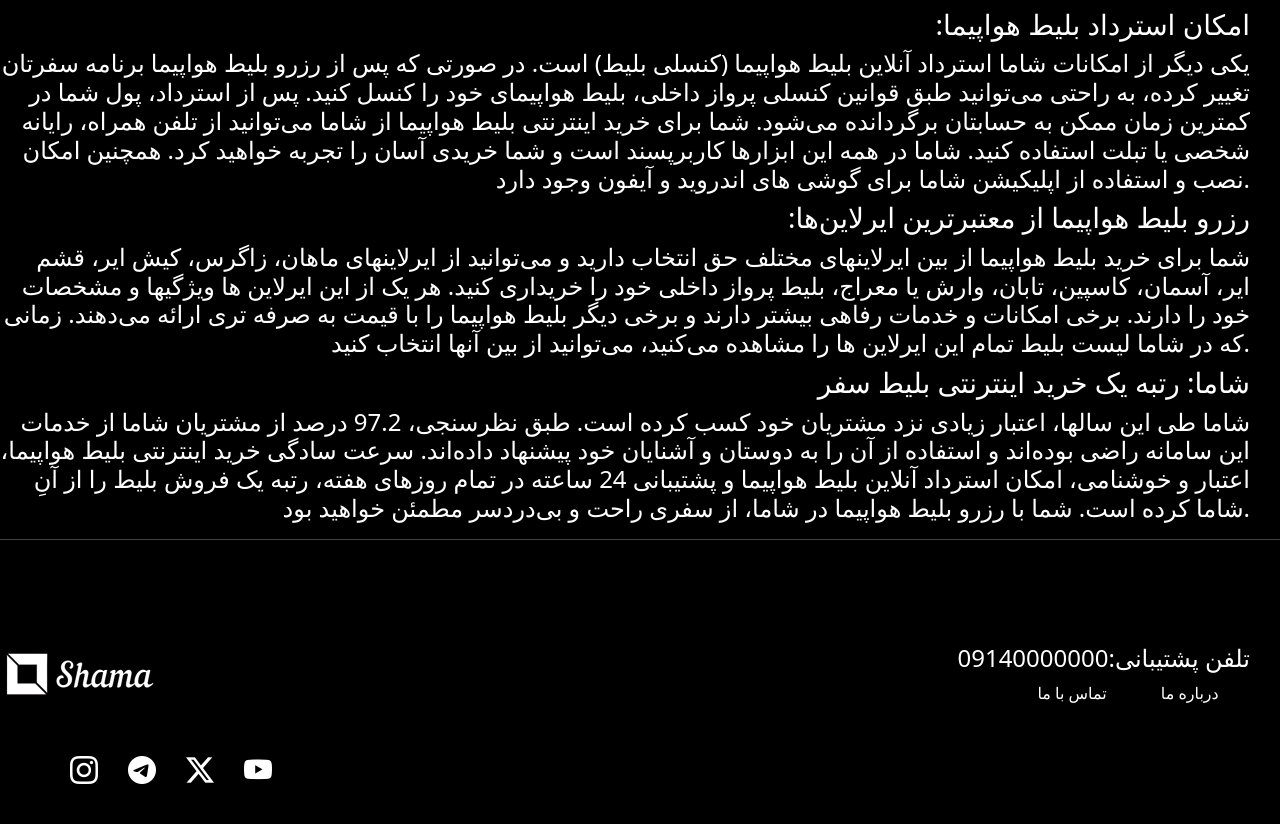
After one commit to aria1hz/shama_AirLine, a Django app: page /loged/ in a window 1280 px wide. The commit adds this page. Shown: the part 2435-3259 px from the top of the page. Run offline with Django 5.2, Linux system fonts and the light colour scheme; some libraries are stand-ins or nearby versions.

Commit message:
UPDATES_DONE

```diff
--- a/aboutus/templates/aboutus/aboutus.html
+++ b/aboutus/templates/aboutus/aboutus.html
@@ -14,7 +14,7 @@
             <div class="Nav">
                 <ul class="Nav_Items">
                     <li>
-                        <i style="color: white;" class="bi bi-person-circle h3"></i><a style="text-decoration: none; color:white" href="{% url 'account:login' %}"> ورود  یا ثبت نام</a>
+                        <i style="color: white;" class="bi bi-person-circle h3"></i><a style="text-decoration: none; color:white" href="{% url 'account:login' %}">{{user.username}}</a>
                     </li>
                     <li>
                         <i style="color: white;" class="bi bi-people-fill h3"></i><a style="text-decoration: none; color:white" href="{% url 'contactus:contactus' %}"> پشتیبانی آنلاین</a>
--- a/account/views.py
+++ b/account/views.py
@@ -6,6 +6,8 @@ from django.contrib.auth import login,logout
 from django.utils.crypto import get_random_string
 
 def login_page(request):
+    if request.user.is_authenticated:
+        return redirect(reverse('home:loged'))
     if request.method == 'POST':
         form = LoginForm(request.POST)
         if form.is_valid():
@@ -15,7 +17,7 @@ def login_page(request):
             check_password = user.check_password(user_pass)
             if check_password:
                 login(request,user)
-                return redirect(reverse('home:home'))
+                return redirect(reverse('home:loged'))
             else:
                 print('error')
 
@@ -42,7 +44,7 @@ def register(request):
                 new_user.email_active_code=get_random_string(100)
                 new_user.save()
                 return redirect(reverse('account:login'))
-            #bara in ye page besaz Ke bege email khod ra check namayid
+
         else:
             return render(request,"account/signup.html", {'form' : form} )
     return render(request,"account/signup.html", {'form' : RegisterForm} )
--- a/contactus/templates/contactus/contactus.html
+++ b/contactus/templates/contactus/contactus.html
@@ -14,7 +14,7 @@
             <div class="Nav">
                 <ul class="Nav_Items">
                     <li>
-                        <i style="color: white;" class="bi bi-person-circle h3"></i><a style="text-decoration: none; color:white" href="{% url 'account:login' %}"> ورود  یا ثبت نام</a>
+                        <i style="color: white;" class="bi bi-person-circle h3"></i><a style="text-decoration: none; color:white" href="{% url 'account:login' %}">{{user.username}}</a>
                     </li>
                     <li>
                         <i style="color: white;" class="bi bi-people-fill h3"></i><a style="text-decoration: none; color:white" href="{% url 'contactus:contactus' %}"> پشتیبانی آنلاین</a>
--- a/contactus/templates/contactus/success.html
+++ b/contactus/templates/contactus/success.html
@@ -14,7 +14,7 @@
             <div class="Nav">
                 <ul class="Nav_Items">
                     <li>
-                        <i style="color: white;" class="bi bi-person-circle h3"></i><a style="text-decoration: none; color:white" href="{% url 'account:login' %}"> ورود  یا ثبت نام</a>
+                        <i style="color: white;" class="bi bi-person-circle h3"></i><a style="text-decoration: none; color:white" href="{% url 'account:login' %}"> {{user.username}}</a>
                     </li>
                     <li>
                         <i style="color: white;" class="bi bi-people-fill h3"></i><a style="text-decoration: none; color:white" href="{% url 'contactus:contactus' %}"> پشتیبانی آنلاین</a>
--- /dev/null
+++ b/home/templates/home/loged.html
@@ -0,0 +1,162 @@
+<!DOCTYPE html>
+<html lang="en">
+<head>
+    <meta charset="UTF-8">
+    <meta name="viewport" content="width=device-width, initial-scale=1.0">
+    <link rel="stylesheet" href="/static/CSS/styles.css">
+    <link href="https://cdn.jsdelivr.net/npm/bootstrap@5.3.3/dist/css/bootstrap.min.css" rel="stylesheet" integrity="sha384-QWTKZyjpPEjISv5WaRU9OFeRpok6YctnYmDr5pNlyT2bRjXh0JMhjY6hW+ALEwIH" crossorigin="anonymous">
+    <link rel="stylesheet" href="https://cdn.jsdelivr.net/npm/bootstrap-icons@1.11.3/font/bootstrap-icons.min.css">
+    <link rel="stylesheet" href="https://unpkg.com/persian-datepicker@latest/dist/css/persian-datepicker.css"/>
+    <script src="https://code.jquery.com/jquery-3.7.1.js"></script>
+    <script src="https://unpkg.com/persian-date@latest/dist/persian-date.js"></script>
+    <script src="https://unpkg.com/persian-datepicker@latest/dist/js/persian-datepicker.js"></script>
+
+
+    <title>Shama_air</title>
+</head>
+<body>
+    <header>
+        <nav>
+            <div class="Nav">
+                <ul class="Nav_Items">
+                    <li>
+                        <i style="color: white;" class="bi bi-person-circle h3"></i><a style="text-decoration: none; color:white" href="{% url 'account:login' %}">{{user.username}}</a>
+                    </li>
+                    <li>
+                        <i style="color: white;" class="bi bi-people-fill h3"></i><a style="text-decoration: none; color:white" href="{% url 'contactus:contactus' %}"> پشتیبانی آنلاین</a>
+                    </li>
+                    <li>
+                        <i style="color: white;" class="bi bi-houses h3"></i><a style="text-decoration: none; color:white" href="{% url 'home:home' %}"> صفحه اصلی</a>
+                    </li>
+                </ul>
+                <img class="nav_logo" src="/static/Images/default-AnyEraser.png" alt="">
+            </div>
+        </nav>
+        <div class="Hero">
+            <img class="hero_pic" src="/static/Images/cover.png" alt="">
+        </div>
+    </header>
+
+    <section class="main_section">
+        <div class="vehicle">
+            <ul class="vehicle_items">
+                <li><a href="">اوتوبوس</a><i style="color: white;" class="bi bi-bus-front h3"></i></li>
+            </ul>
+            <hr style="color: rgb(117, 117, 117);">
+        </div>
+    </section>
+    <section class="continue">
+        <div class="BOOOX">
+            <form  action="{% url 'home:ticket' %}" method="GET">
+                {% csrf_token %}
+                <input class="textt" placeholder="مبدا" type="search" name="startt">
+                <hr style="color: black;">
+                <input class="textt" placeholder="مقصد" type="search" name="endd" >
+                <hr style="color:black;">
+                <input class="datepicker" placeholder="تاریخ حرکت" type="text" name="movee">
+                <hr style="color: black;">
+                <button class="btnn"  type="submit" >!جستجو!</button>
+            </form>
+            <script>
+                $('.datepicker').persianDatepicker({
+                    initialValue:false,
+                    format: 'YYYY/MM/DD',
+                });
+            </script>
+        </div>
+    </section>
+    <div class="PM">
+        <h3>سایر خدمات شاما </h3>
+    </div>
+    <section class="second_section">
+        <div class="Other_Options">
+            <ul class="Other_Nav">
+                <li><a style="text-decoration: none; color:white" href="{% url 'viza:viza' %}">ویزای سفر</a><i class="bi bi-book-half"></i></li>
+                <li><a style="text-decoration: none; color:white" href="{% url 'aboutus:aboutus' %}">درباره ما</a><i class="bi bi-book-half"></i></li>
+            </ul>
+        </div>
+    </section>
+    <div class="PM2">
+        <h3> پرسش های شما </h3><i style="color: wheat;" class="bi bi-patch-question h1"></i>
+    </div>
+    <section class="Questions ">
+        <div class="det">
+            <details>
+                <summary>چند روز قبل از پرواز، بلیط هواپیما را بخریم؟</summary><p>امکان رزرو بلیط هواپیما از ماه‌ها قبل وجود دارد. اما گاهی اوقات قیمت بلیط هواپیما در روزهای نزدیک به پرواز ارزان‌تر می‌شود. بنابراین در صورتی که شرایطتان اجازه می‌دهد، رزرو آنلاین بلیط هواپیما را به روزهای نزدیک پرواز موکول کنید. البته اگر قصد سفر در ایام پرسفر نظیر تعطیلات را دارید، باید هر چه زودتر رزرو بلیط هواپیما را انجام دهید.
+                </p>
+            </details>
+            <hr>
+            <details>
+                <summary>در هر پرواز، میزان بار مجاز چقدر است؟</summary><p>میزان مجاز بار به کلاس پرواز و کلاس نرخی بلیط بستگی دارد. هنگام خرید آنلاین بلیط هواپیما می‌توانید میزان بار مجاز را در اطلاعات بلیط ببینید. طبیعی است که اگر میزان بارتان بیش از حد مجاز باشد، باید جریمه پرداخت کنید.
+                </p>
+            </details>
+            <hr>
+            <details>
+                <summary>نرخ بلیط هواپیما برای نوزادان و کودکان زیر ۱۲ سال چگونه است؟</summary><p>نرخ بلیط کودکان و نوزادان به کلاس پرواز و کلاس نرخی بستگی دارد. به صورت کلی، قیمت بلیط مسافر کودک (2 الی 12 سال) معادل 50 الی 100 درصد بلیط بزرگسال، و قیمت بلیط مسافر نوزاد (تا دو سال) 10 درصد بلیط بزرگسال است. هنگام تهیه بلیط هواپیما به این نکته توجه داشته باشید.
+                </p>
+            </details>
+            <hr>
+            <details>
+                <summary>رزرو آنلاین بلیط هواپیما هزینه بیشتری از خرید حضوری دارد؟</summary><p>خیر؛ زمانی که از یک سایت معتبر خرید بلیط هواپیما، اقدام به خرید می‌کنید، نه تنها هزینه بیشتری پرداخت نمی‌کنید، حتی ممکن است تخفیف هم بگیرید. ضمنا با خرید آنلاین بلیط هواپیما از پشتیبانی نیز برخودار هستید.</p>
+            </details>
+            <hr>
+            <details>
+                <summary>آیا پس از خرید اینترنتی بلیط هواپیما امکان استرداد آن وجود دارد؟</summary><p>وقتی از شاما یعنی بهترین سایت خرید بلیط هواپیما ، بلیطتان را رزرو می‌کنید، خیالتان آسوده است که امکان استرداد وجه در صورت کنسل کردن بلیط وجود دارد. میزان جریمه را هم هنگام رزرو آنلاین بلیط هواپیما در قسمت قوانین استرداد بخوانید. میزان جریمه به نوع بلیط، کلاس پروازی، کلاس نرخی و... بستگی دارد.
+                </p>
+            </details>
+            <hr>
+            <details>
+                <summary>آیا پس از خرید بلیط هواپیما، امکان تغییر نام یا نام خانوادگی وجود دارد؟</summary><p>در پرواز داخلی یا خارجی، امکان تغییر نام و نام خانوادگی در بلیط سیستمی وجود ندارد. اما در بلیط چارتر، برخی از چارترکننده‌ها این تغییر را می‌پذیرند.</p>
+            </details>
+            <hr>
+            <details>
+                <summary>هنگامی که از سایت خرید بلیط هواپیما رزرو بلیط را انجام می‌دهیم، امکان انتخاب صندلی مورد نظرمان وجود دارد؟</summary><p>خیر؛ هنگام رزرو بلیط هواپیما داخلی یا خارجی امکان انتخاب صندلی وجود ندارد. البته در زمان چک‌این انتخاب محدوده صندلی امکان‌پذیر است.
+                </p>
+            </details>
+            <hr>
+        </div>
+    </section>
+    <div class="PM3">
+        <h3> :بلیط هواپیما </h3>
+    </div>
+    <section class="blog">
+        <h4>.شاما بزرگترین و معتبرترین سایت خرید اینترنتی بلیط هواپیما ، قطار و اتوبوس در کشور است که از سال ۱۳۹۳ کار خود را شروع کرده و در این مدت توانسته رضایت درصد قابل توجهی از کاربران را به دست بیاورد. در ابتدا، فروش بلیط پرواز داخلی در دستور کار شاما قرار داشت؛ اما به مرور امکان خرید سایر محصولات گردشگری نیز به شاما اضافه شد</h4>
+        <img src="https://manaslo.com/wp-content/uploads/2017/02/travel-manaslo.jpg" alt="">
+        <h3>:مزایای خرید بلیط هواپیما از شاما</h3>
+        <h4>شما با خرید بلیط هواپیما از شاما با سامانه مطمئن و معتبری روبه‌رو هستید که تمام نیازهایتان را پاسخ می‌دهد. برای خرید آنلاین بلیط هواپیما در شاما کافیست مبدا، مقصد و تاریخ پرواز خود را انتخاب کنید. پس از کلیک روی جستجو، لیست قیمت بلیط هواپیما به مقصد مورد نظر شما ظاهر می‌شود. در این لیست، انتخابهای متعددی پیش روی شماست. برای اینکه گزینه‌ ها را برای خرید بلیط هواپیما محدودتر کنید، شاما ابزارهای مختلفی در اختیار شما می‌گذارد.
+
+            یکی از ابزارهای بسیار مفید و کاربردی برای خرید اینترنتی بلیط هواپیما، تقویم قیمتی است. با استفاده از تقویم قیمتی شما می‌توانید کمترین و بیشترین قیمت بلیط پرواز را در روزهای قبل و بعد از آن تاریخ مشاهده کنید. در صورتی که اصرار به خرید بلیط هواپیما در یک روز خاص نداشته باشید، این امکان به شما کمک می‌کند تا مبلغ بلیط هواپیما برایتان با مبلغ به صرفه تری تمام شود.
+
+            علاوه بر این، با استفاده از فیلترهای کنار صفحه می‌توانید ایرلاین مورد نظرتان را انتخاب کنید. ضمنا می‌توانید، بلیط چارتر هواپیما یا سیستمی را فعال کنید تا فقط یکی از این دو نوع بلیط را مشاهده کنید. بلیط هواپیما خارجی ،کلاس پروازی و زمان پرواز هم از دیگر گزینه‌هایی است که با انتخاب آنها، تعداد بلیط ها محدودتر و رزرو بلیط هواپیما برای شما آسانتر می‌شود.
+
+            برای پرداخت هزینه می‌توانید از کارت شتاب استفاده کنید. پس از پرداخت، خرید اینترنتی بلیط هواپیما با موفقیت انجام میشود و بلیط به ایمیل شما ارسال میشود. همچنین در همه این مراحل، پشتیبانی شاما در کنار شماست تا هر زمانی که سوال یا مشکلی داشتید، 24 ساعته پاسخگوی شما باشد.</h4>
+        <h3>:امکان استرداد بلیط هواپیما</h3>
+        <h4>یکی دیگر از امکانات شاما استرداد آنلاین بلیط هواپیما (کنسلی بلیط) است. در صورتی که پس از رزرو بلیط هواپیما برنامه سفرتان تغییر کرده، به راحتی می‌توانید طبق قوانین کنسلی پرواز داخلی، بلیط هواپیمای خود را کنسل کنید. پس از استرداد، پول شما در کمترین زمان ممکن به حسابتان برگردانده می‌شود. شما برای خرید اینترنتی بلیط هواپیما از شاما می‌توانید از تلفن همراه، رایانه شخصی یا تبلت استفاده کنید. شاما در همه این ابزارها کاربرپسند است و شما خریدی آسان را تجربه خواهید کرد. همچنین امکان نصب و استفاده از اپلیکیشن شاما برای گوشی های اندروید و آیفون وجود دارد.</h4>
+        <h3>:رزرو بلیط هواپیما از معتبرترین ایرلاین‌ها</h3>
+        <h4>شما برای خرید بلیط هواپیما از بین ایرلاینهای مختلف حق انتخاب دارید و می‌توانید از ایرلاینهای ماهان، زاگرس، کیش ایر، قشم ایر، آسمان، کاسپین، تابان، وارش یا معراج، بلیط پرواز داخلی خود را خریداری کنید.
+
+            هر یک از این ایرلاین ها ویژگیها و مشخصات خود را دارند. برخی امکانات و خدمات رفاهی بیشتر دارند و برخی دیگر بلیط هواپیما را با قیمت به صرفه تری ارائه می‌دهند. زمانی که در شاما لیست بلیط تمام این ایرلاین ها را مشاهده می‌کنید، می‌توانید از بین آنها انتخاب کنید.</h4>
+        <h3>شاما: رتبه یک خرید اینترنتی بلیط سفر</h3>
+        <h4>شاما طی این سالها، اعتبار زیادی نزد مشتریان خود کسب کرده است. طبق نظرسنجی، 97.2 درصد از مشتریان شاما از خدمات این سامانه راضی بوده‌اند و استفاده از آن را به دوستان و آشنایان خود پیشنهاد داده‌اند. سرعت سادگی خرید اینترنتی بلیط هواپیما، اعتبار و خوشنامی، امکان استرداد آنلاین بلیط هواپیما و پشتیبانی 24 ساعته در تمام روزهای هفته، رتبه یک فروش بلیط را از آنِ شاما کرده است.
+
+            شما با رزرو بلیط هواپیما در شاما، از سفری راحت و بی‌دردسر مطمئن خواهید بود.</h4>
+            <hr style="color: white;">
+    </section>
+    <section class="footer">
+        <img src="/static/Images/default-AnyEraser.png" alt="">
+        <div class="float">
+            <h4 style="color: white;">تلفن پشتیبانی:09140000000</h4>
+            <a class="about" style="text-decoration: none; color:white" href="{% url 'aboutus:aboutus' %}">درباره ما</a>
+            <a class="contact_us" style="text-decoration: none; color:white" href="{% url 'contactus:contactus' %}">تماس با ما</a>
+        </div>
+    </section>
+    <div class="ending">
+        <i style="color: white;" class="bi bi-instagram h3"></i>
+        <i style="color: white;" class="bi bi-telegram h3"></i>
+        <i style="color: white;" class="bi bi-twitter-x h3"></i>
+        <i style="color: white;" class="bi bi-youtube h3"></i>
+        <hr style="color: white;">
+    </div>
+    <script src="https://cdn.jsdelivr.net/npm/bootstrap@5.3.3/dist/js/bootstrap.bundle.min.js" integrity="sha384-YvpcrYf0tY3lHB60NNkmXc5s9fDVZLESaAA55NDzOxhy9GkcIdslK1eN7N6jIeHz" crossorigin="anonymous"></script>
+</body>
+</html>
--- a/home/templates/home/tickets.html
+++ b/home/templates/home/tickets.html
@@ -14,7 +14,7 @@
             <div class="Nav">
                 <ul class="Nav_Items">
                     <li>
-                        <i style="color: white;" class="bi bi-person-circle h3"></i><a style="text-decoration: none; color:white" href="{% url 'account:login' %}"> ورود  یا ثبت نام</a>
+                        <i style="color: white;" class="bi bi-person-circle h3"></i><a style="text-decoration: none; color:white" href="{% url 'account:login' %}"> {{user.username}}</a>
                     </li>
                     <li>
                         <i style="color: white;" class="bi bi-people-fill h3"></i><a style="text-decoration: none; color:white" href="{% url 'contactus:contactus' %}"> پشتیبانی آنلاین</a>
--- a/home/urls.py
+++ b/home/urls.py
@@ -6,4 +6,5 @@ app_name = 'home'
 urlpatterns = [
     path('',views.home, name='home'),
     path('tickets/',views.ticket, name='ticket'),
+    path('loged/',views.loged, name='loged'),
 ]
--- a/home/views.py
+++ b/home/views.py
@@ -1,12 +1,14 @@
 from django.shortcuts import render,redirect
-from .models import Bus
-
+from.models import Bus
+from account.models import User
 
 
 
 def home(request):
     return render(request,"home/index.html")
-
+def loged(request):
+    # namesss=User.objects.all()
+    return render(request,"home/loged.html")
 def ticket(request):
     data=Bus.objects.all()
     startt=request.GET.get("startt")
--- a/viza/templates/viza/Viza.html
+++ b/viza/templates/viza/Viza.html
@@ -14,7 +14,7 @@
             <div class="Nav">
                 <ul class="Nav_Items">
                     <li>
-                        <i style="color: white;" class="bi bi-person-circle h3"></i><a style="text-decoration: none; color:white" href="{% url 'account:login' %}"> ورود  یا ثبت نام</a>
+                        <i style="color: white;" class="bi bi-person-circle h3"></i><a style="text-decoration: none; color:white" href="{% url 'account:login' %}"> {{user.username}}</a>
                     </li>
                     <li>
                         <i style="color: white;" class="bi bi-people-fill h3"></i><a style="text-decoration: none; color:white" href="{% url 'contactus:contactus' %}"> پشتیبانی آنلاین</a>
--- a/viza/templates/viza/singleViza.html
+++ b/viza/templates/viza/singleViza.html
@@ -14,7 +14,7 @@
             <div class="Nav">
                 <ul class="Nav_Items">
                     <li>
-                        <i style="color: white;" class="bi bi-person-circle h3"></i><a style="text-decoration: none; color:white" href="{% url 'account:login' %}"> ورود  یا ثبت نام</a>
+                        <i style="color: white;" class="bi bi-person-circle h3"></i><a style="text-decoration: none; color:white" href="{% url 'account:login' %}">{{user.username}}</a>
                     </li>
                     <li>
                         <i style="color: white;" class="bi bi-people-fill h3"></i><a style="text-decoration: none; color:white" href="{% url 'contactus:contactus' %}"> پشتیبانی آنلاین</a>
```
Also changed, not shown: db.sqlite3, static/CSS/styles.css (line endings or trailing spaces).
